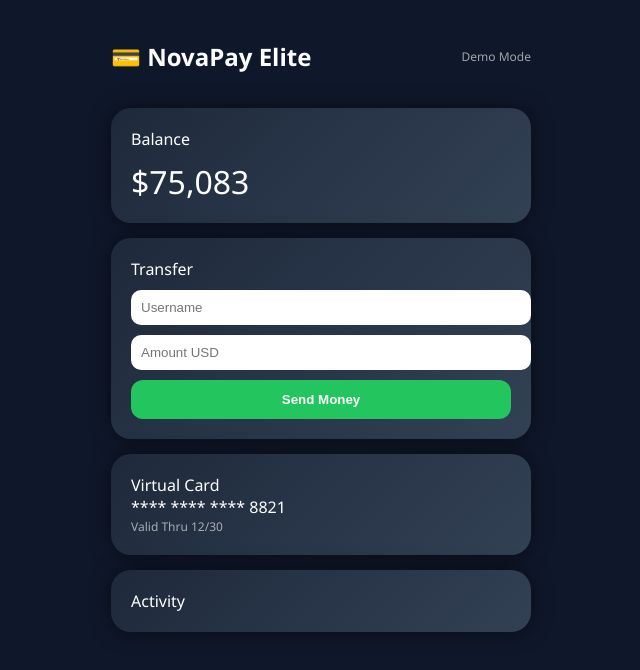
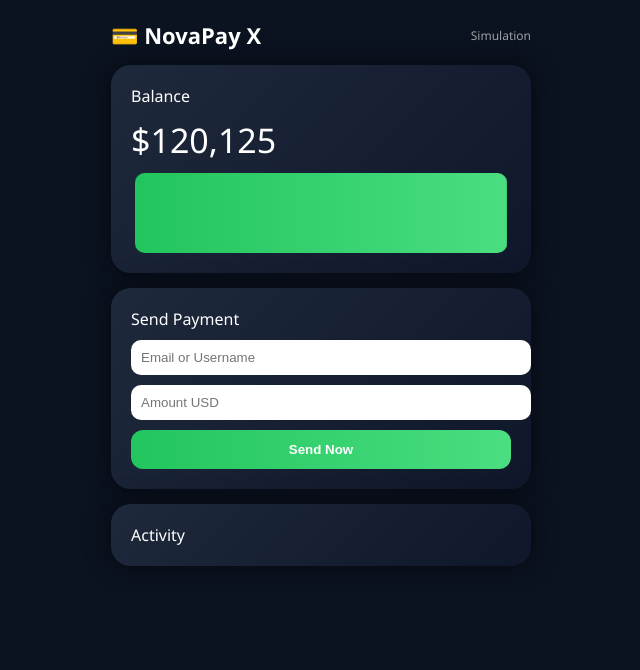
Before and after one commit to taufiq522/novabank, a plain HTML site: page index.html in a window 1280 px wide. Shown: the whole page, without its empty margins (319-959 px from the left). Drawn offline with Linux system fonts and the light colour scheme.

Commit message:
Update index.html

```diff
--- a/index.html
+++ b/index.html
@@ -3,13 +3,13 @@
 <head>
 <meta charset="UTF-8">
 <meta name="viewport" content="width=device-width, initial-scale=1.0">
-<title>NovaPay Elite</title>
+<title>NovaPay X</title>
 
 <style>
 body{
   margin:0;
   font-family:'Segoe UI',sans-serif;
-  background:#0f172a;
+  background:#0b1220;
   color:white;
 }
 
@@ -25,16 +25,26 @@ body{
   align-items:center;
 }
 
+.logo{
+  font-size:22px;
+  font-weight:bold;
+}
+
+.badge{
+  font-size:12px;
+  opacity:0.6;
+}
+
 .card{
-  background:linear-gradient(135deg,#1e293b,#334155);
+  background:linear-gradient(135deg,#1e293b,#0f172a);
   padding:20px;
   border-radius:20px;
   margin-top:15px;
-  box-shadow:0 0 20px rgba(0,0,0,0.5);
+  box-shadow:0 0 25px rgba(0,0,0,0.5);
 }
 
 .balance{
-  font-size:32px;
+  font-size:34px;
   margin-top:10px;
 }
 
@@ -44,7 +54,7 @@ button{
   border:none;
   border-radius:12px;
   margin-top:10px;
-  background:#22c55e;
+  background:linear-gradient(90deg,#22c55e,#4ade80);
   color:white;
   font-weight:bold;
 }
@@ -59,7 +69,7 @@ input{
 
 #notif{
   position:fixed;
-  top:10px;
+  top:15px;
   left:50%;
   transform:translateX(-50%);
   background:#22c55e;
@@ -69,14 +79,28 @@ input{
   display:none;
 }
 
-.small{
-  font-size:12px;
-  opacity:0.6;
+.loader{
+  display:none;
+  margin-top:10px;
+  font-size:14px;
 }
 
 .log{
   font-size:14px;
   margin-top:5px;
+}
+
+.chart{
+  height:80px;
+  background:linear-gradient(90deg,#22c55e,#4ade80);
+  border-radius:10px;
+  margin-top:10px;
+  animation:move 2s infinite alternate;
+}
+
+@keyframes move{
+  from{transform:scaleX(0.9)}
+  to{transform:scaleX(1)}
 }
 </style>
 </head>
@@ -88,26 +112,22 @@ input{
 <div class="container">
 
 <div class="header">
-  <h2>💳 NovaPay Elite</h2>
-  <div class="small">Demo Mode</div>
+  <div class="logo">💳 NovaPay X</div>
+  <div class="badge">Simulation</div>
 </div>
 
 <div class="card">
   <div>Balance</div>
-  <div class="balance" id="saldo">$75,000</div>
+  <div class="balance" id="saldo">$120,000</div>
+  <div class="chart"></div>
 </div>
 
 <div class="card">
-  <div>Transfer</div>
-  <input id="user" placeholder="Username">
+  <div>Send Payment</div>
+  <input id="user" placeholder="Email or Username">
   <input id="amount" type="number" placeholder="Amount USD">
-  <button onclick="send()">Send Money</button>
-</div>
-
-<div class="card">
-  <div>Virtual Card</div>
-  <div>**** **** **** 8821</div>
-  <div class="small">Valid Thru 12/30</div>
+  <button onclick="send()">Send Now</button>
+  <div class="loader" id="loading">⏳ Processing...</div>
 </div>
 
 <div class="card">
@@ -118,7 +138,7 @@ input{
 </div>
 
 <script>
-let saldo = 75000;
+let saldo = 120000;
 
 function update(){
   document.getElementById("saldo").innerText =
@@ -137,22 +157,27 @@ function send(){
   let amount = parseFloat(document.getElementById("amount").value);
 
   if(!user || !amount){
-    alert("Isi data dulu");
+    alert("Lengkapi data");
     return;
   }
 
-  saldo -= amount;
-  update();
+  document.getElementById("loading").style.display="block";
 
-  notif("Transfer Success 💸");
+  setTimeout(()=>{
+    saldo -= amount;
+    update();
+    notif("Payment Sent 💸");
 
-  let log = document.getElementById("log");
-  log.innerHTML = `<div class="log">Sent $${amount} to ${user}</div>` + log.innerHTML;
+    let log = document.getElementById("log");
+    log.innerHTML = `<div class="log">Sent $${amount} to ${user}</div>` + log.innerHTML;
+
+    document.getElementById("loading").style.display="none";
+  },1500);
 }
 
-// auto saldo naik biar hidup
+// auto movement
 setInterval(()=>{
-  saldo += Math.random()*200;
+  saldo += Math.random()*300;
   update();
 },3000);
 
```
